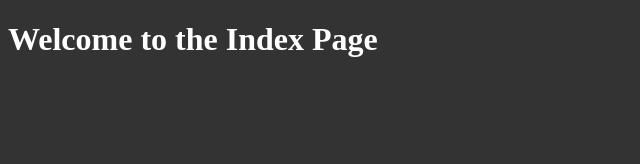
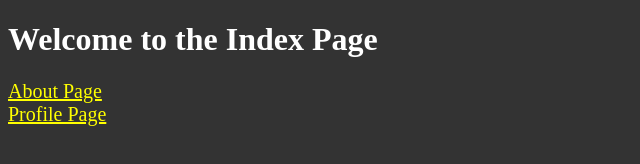
Before and after one commit to thecodepixi/traversy-media-node-js-course, a website: page public/index.html in a window 1280 px wide. Shown: the whole page, without its empty margins (0-640 px from the left). Drawn offline with Linux system fonts and the light colour scheme.

Commit message:
add links to other pages in index

```diff
--- a/public/css/style.css
+++ b/public/css/style.css
@@ -2,3 +2,12 @@ body {
   background-color: #333;
   color: white;
 }
+
+a {
+  color: yellow;
+  font-size: 20px;
+}
+
+a:hover {
+ color: white;
+}
--- a/public/index.html
+++ b/public/index.html
@@ -8,5 +8,7 @@
 </head>
 <body>
   <h1>Welcome to the Index Page</h1>
+  <a href="/about.html">About Page</a><br>
+  <a href="/profile.html">Profile Page</a>
 </body>
 </html>
```
